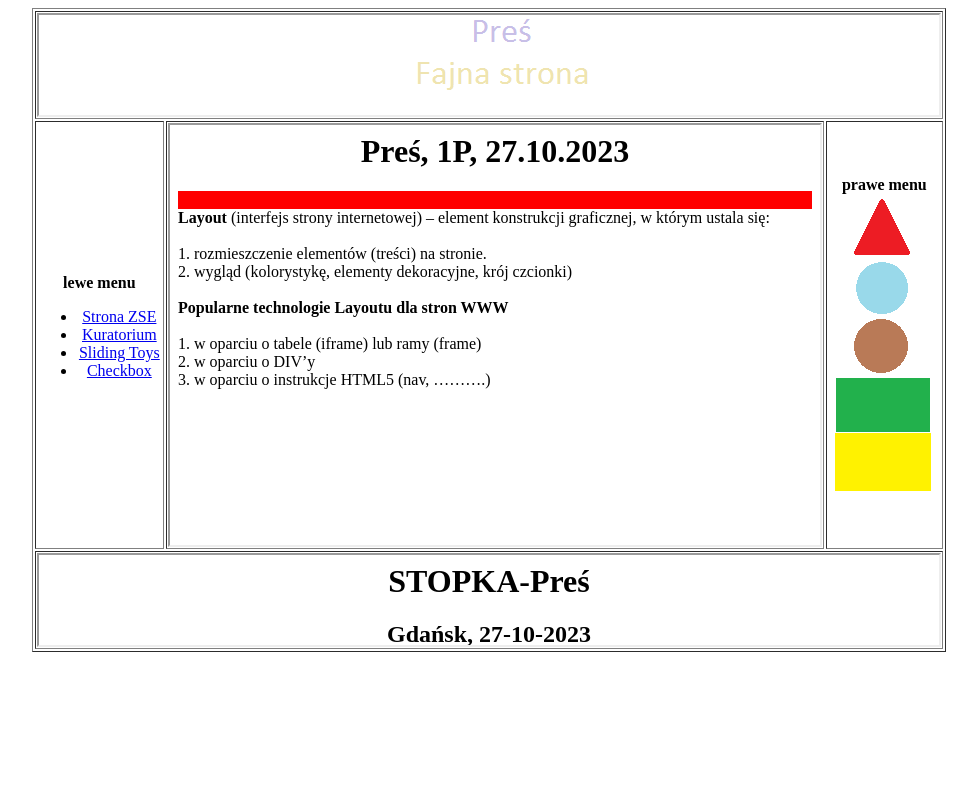
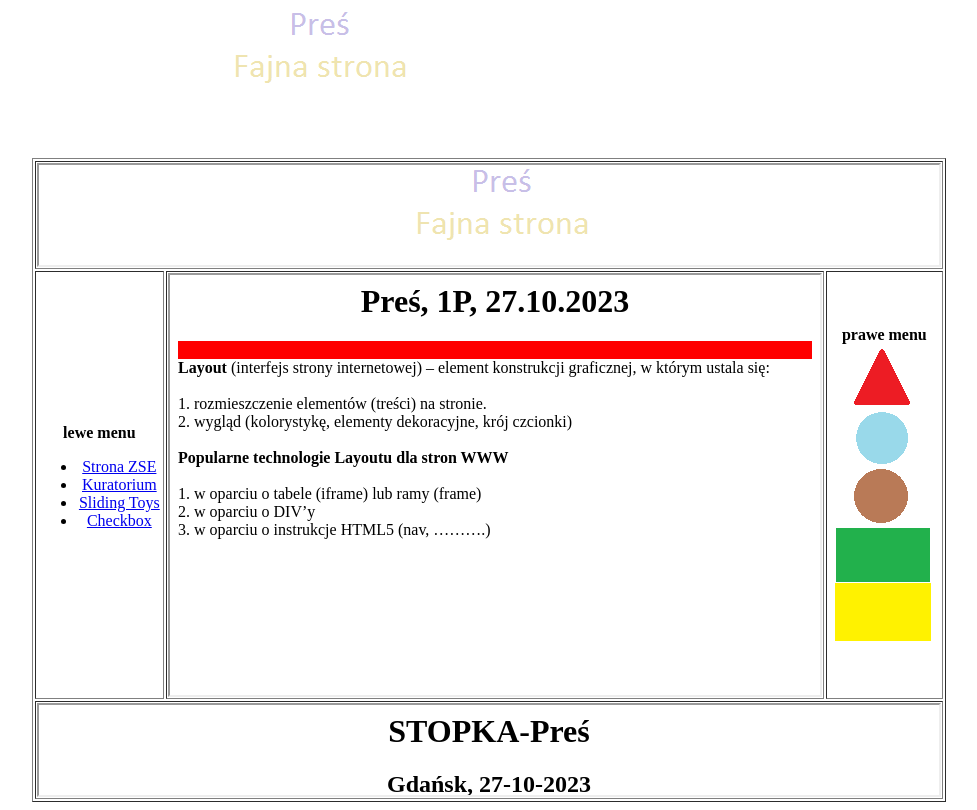
Before and after one commit to AdamPre5/AdamPre5.github.io, a plain HTML site: page index.html in a window 1280 px wide. Shown: the whole page, without its empty margins (151-1128 px from the left). Drawn offline with Linux system fonts and the light colour scheme.

Commit message:
Update index.html

```diff
--- a/index.html
+++ b/index.html
@@ -27,6 +27,7 @@
         </li>
 </ul>
 </td>
+    <img align="center" src="logo_zadanie_15_pres.png">
 <td align=center>
     <iframe width=650 height=420 name="obszar_glowny" src="glowny_pres.html" border="0"></iframe>
 </td>
```
